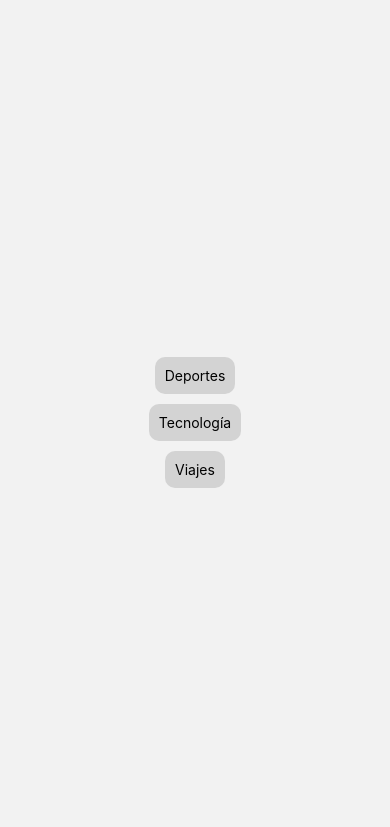
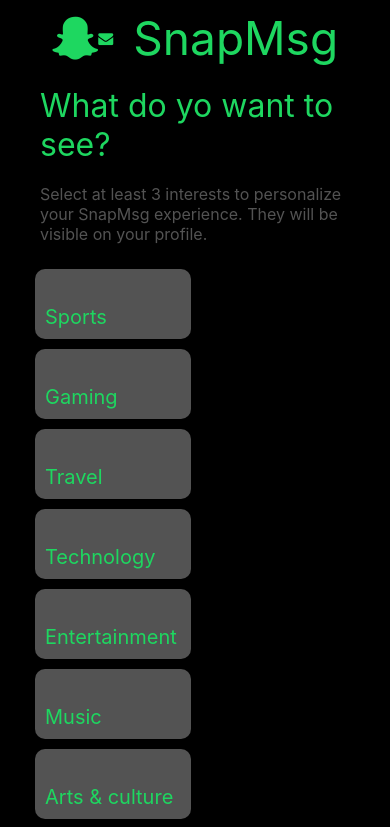
Before and after one commit to SnapMsg-Inc/g1.ui, a React Native app: screen /Preferences in a window 390 px wide. Shown: the top 827 px of the page. Built offline with nearby package versions, Linux system fonts and the light colour scheme.

Commit message:
Changes in preferences Added styles in preferences

```diff
--- a/components/buttons/buttonSelect.jsx
+++ b/components/buttons/buttonSelect.jsx
@@ -1,5 +1,6 @@
 import React, { useState } from 'react';
 import { TouchableOpacity, Text, StyleSheet } from 'react-native';
+import stylesSelect from '../../styles/buttons/buttonSelect';
 
 const InterestButton = ({ title }) => {
     const [isSelected, setIsSelected] = useState(false);
@@ -10,30 +11,13 @@ const InterestButton = ({ title }) => {
 
     return (
         <TouchableOpacity
-        style={[styles.button, isSelected ? styles.selectedButton : null]}
+        style={[stylesSelect.button,
+                isSelected ? stylesSelect.selectedButton : null]}
         onPress={handlePress}
         >
-            <Text style={isSelected ? styles.selectedText : styles.text}>{title}</Text>
+            <Text style={isSelected ? stylesSelect.selectedText : stylesSelect.text}>{title}</Text>
         </TouchableOpacity>
     );
 };
 
-const styles = StyleSheet.create({
-    button: {
-        backgroundColor: 'lightgray',
-        padding: 10,
-        borderRadius: 10,
-        margin: 5,
-    },
-    selectedButton: {
-        backgroundColor: 'blue', // Cambia el color cuando está seleccionado
-    },
-    text: {
-        color: 'black',
-    },
-    selectedText: {
-        color: 'white', // Cambia el color del texto cuando está seleccionado
-    },
-});
-
 export default InterestButton;
--- a/components/pages/preferences.jsx
+++ b/components/pages/preferences.jsx
@@ -1,22 +1,48 @@
-import { View, StyleSheet } from 'react-native';
+import { useState } from 'react';
+import { Text, View, StyleSheet } from 'react-native';
+import AcceptButton from '../buttons/buttonAcept';
 import InterestButton from '../buttons/buttonSelect';
+import Logo from '../logo';
+import stylesPreferences from '../../styles/forms/preferences';
 
 function Preferences({navigation}) {
-  return (
-    <View style={styles.container}>
-      <InterestButton title="Deportes" />
-      <InterestButton title="Tecnología" />
-      <InterestButton title="Viajes" />
+    const [accept, setAccept] = useState(false)
+
+    const handlePreferences = (isAccepted) => {
+        setAccept(isAccepted)
+    };
+
+return (
+    <View style={stylesPreferences.container}>
+        <View style={stylesPreferences.header}>
+            <Logo/>
+        </View>
+        <View style={stylesPreferences.body}>
+            <Text style={stylesPreferences.textTitle}>
+                {"What do yo want to see?"}
+            </Text>
+            <Text style={stylesPreferences.text}>
+                {"Select at least 3 interests to personalize your "}
+                {"SnapMsg experience. They will be visible on your profile."}
+            </Text>
+            <View style={stylesPreferences.buttonsContainer}>
+                <InterestButton title="Sports" />
+                <InterestButton title="Gaming" />
+                <InterestButton title="Travel" />
+                <InterestButton title="Technology" />
+                <InterestButton title="Entertainment" />
+                <InterestButton title="Music" />
+                <InterestButton title="Arts & culture" />
+                <InterestButton title="Fitness" />
+                <InterestButton title="Outdoors" />
+                <InterestButton title="Bussines & finance" />
+            </View>
+        </View>
+        <View style={stylesPreferences.footer}>
+            <AcceptButton accept={handlePreferences}/>
+        </View>
     </View>
-  );
+);
 };
 
-const styles = StyleSheet.create({
-  container: {
-    flex: 1,
-    justifyContent: 'center',
-    alignItems: 'center',
-  },
-});
-
 export default Preferences;
--- a/components/pages/signUp.jsx
+++ b/components/pages/signUp.jsx
@@ -15,7 +15,9 @@ function SignUp({navigation}) {
 
     const handleSignUp = (isAccepted) => {
         setAccept(isAccepted)
-          {!accept ? alert('error') : navigation.navigate('Preferences')}
+        if (accept) {
+            navigation.navigate('Preferences')
+        }
     };
 
     return (
@@ -28,6 +30,17 @@ function SignUp({navigation}) {
                 <Text style={stylesForms.textTittle} >
                     Create your account
                 </Text>
+                <ScrollView>
+                    <Input
+                        placeholder="First Name"
+                        onChangeText={setNick}
+                        value={nick}
+                    />
+                    <Input
+                        placeholder="Last Name"
+                        onChangeText={setNick}
+                        value={nick}
+                    />
                     <Input
                         placeholder="Nick"
                         onChangeText={setNick}
@@ -50,10 +63,10 @@ function SignUp({navigation}) {
                         onChangeText={setPassword}
                         value={password}
                     />
+                </ScrollView>
             </View>
             <View style={stylesForms.footer}>
-                <AcceptButton accept={handleSignUp}>
-                </AcceptButton>
+                <AcceptButton accept={handleSignUp}/>
             </View>
         </View>
     )
--- /dev/null
+++ b/styles/buttons/buttonSelect.js
@@ -0,0 +1,29 @@
+import { Dimensions, StyleSheet } from "react-native";
+
+const colorApp = '#1ed760'
+
+const stylesSelect = StyleSheet.create({
+    button: {
+        backgroundColor: '#535353',
+        padding: 10,
+        borderRadius: 10,
+        margin: 5,
+        height: 70,
+        width: Dimensions.get('window').width * .4,
+        alignItems: 'flex-start',
+        justifyContent: 'flex-end'
+    },
+    selectedButton: {
+        backgroundColor: colorApp, // Cambia el color cuando está seleccionado
+    },
+    text: {
+        fontSize: 20,
+        color: colorApp,
+    },
+    selectedText: {
+        fontSize: 20,
+        color: 'white', // Cambia el color del texto cuando está seleccionado
+    },
+})
+
+export default stylesSelect
--- /dev/null
+++ b/styles/forms/preferences.js
@@ -0,0 +1,47 @@
+import { StyleSheet } from "react-native";
+
+const colorBackground = 'black'
+const colorApp = '#1ed760'
+const colorText = '#535353'
+
+const stylesPreferences = StyleSheet.create({
+    container: {
+        flex: 1,
+        justifyContent: 'center',
+        backgroundColor: colorBackground,
+    },
+    header: {
+        paddingBottom: 10,
+        flexDirection:'column',
+        paddingVertical:10,
+        paddingBottom: 20,
+    },
+    body: {
+        flex:1,
+        alignItems: 'flex-start',
+        marginHorizontal: 30,
+    },
+    footer: {
+        alignItems: 'flex-end',
+    },
+    buttonsContainer:{
+        flexDirection: 'row',
+        flexWrap: 'wrap',
+    },
+    textTitle: {
+        alignContent: 'flex-start',
+        color: colorApp,
+        fontSize: 32,
+        marginHorizontal: 10,
+        paddingBottom: 20,
+    },
+    text: {
+        fontSize: 16,
+        color: colorText,
+        alignItems: 'flex-start',
+        marginHorizontal: 10,
+        marginBottom: 20,
+    },
+})
+
+export default stylesPreferences
```
Lines whose indentation alone changed are shown as unchanged.
